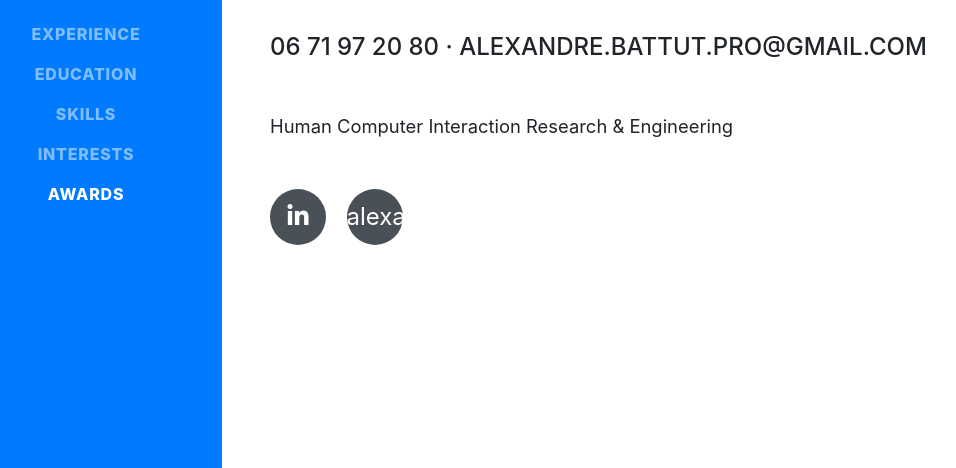
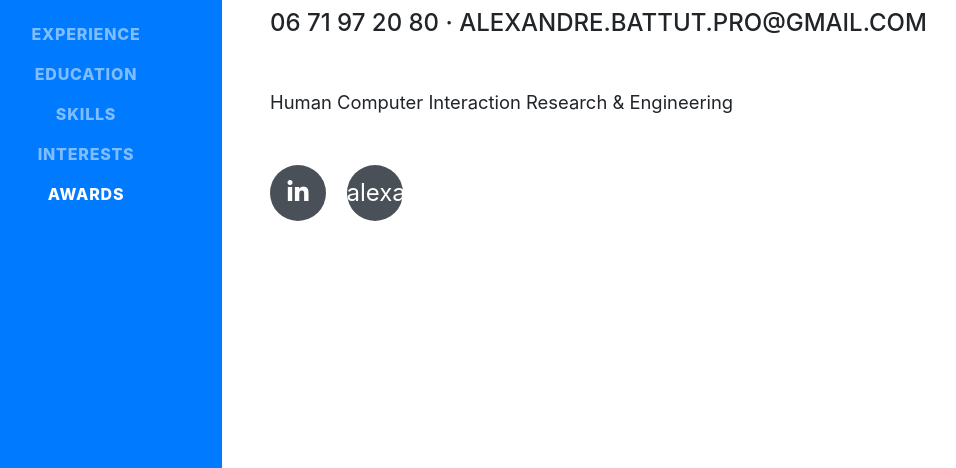
Before and after one commit to AlexandreBattutPro/alexandrebattut.github.io, a website with bundled scripts: page index.html in a window 1280 px wide. Shown: the part 329-797 px from the top of the page, without its empty margins (50-1006 px from the left). Built offline with nearby package versions, Linux system fonts and the light colour scheme; files whose address does not match are found by name; a web font is replaced by a local one.

Commit message:
Update "about" layout

```diff
--- a/index.html
+++ b/index.html
@@ -67,8 +67,7 @@
           <span class="text-primary">Battut</span>
         </h1>
         <div class="subheading mb-5">104 Rue du Feretra · 31400 Toulouse France
-        </div>
-        <div class="subheading mb-5">06 71 97 20 80 · alexandre.battut.pro@gmail.com
+          </br> 06 71 97 20 80 · alexandre.battut.pro@gmail.com
         </div>
         <p class="lead mb-5">Human Computer Interaction Research & Engineering</p>
         <div class="social-icons">
```
